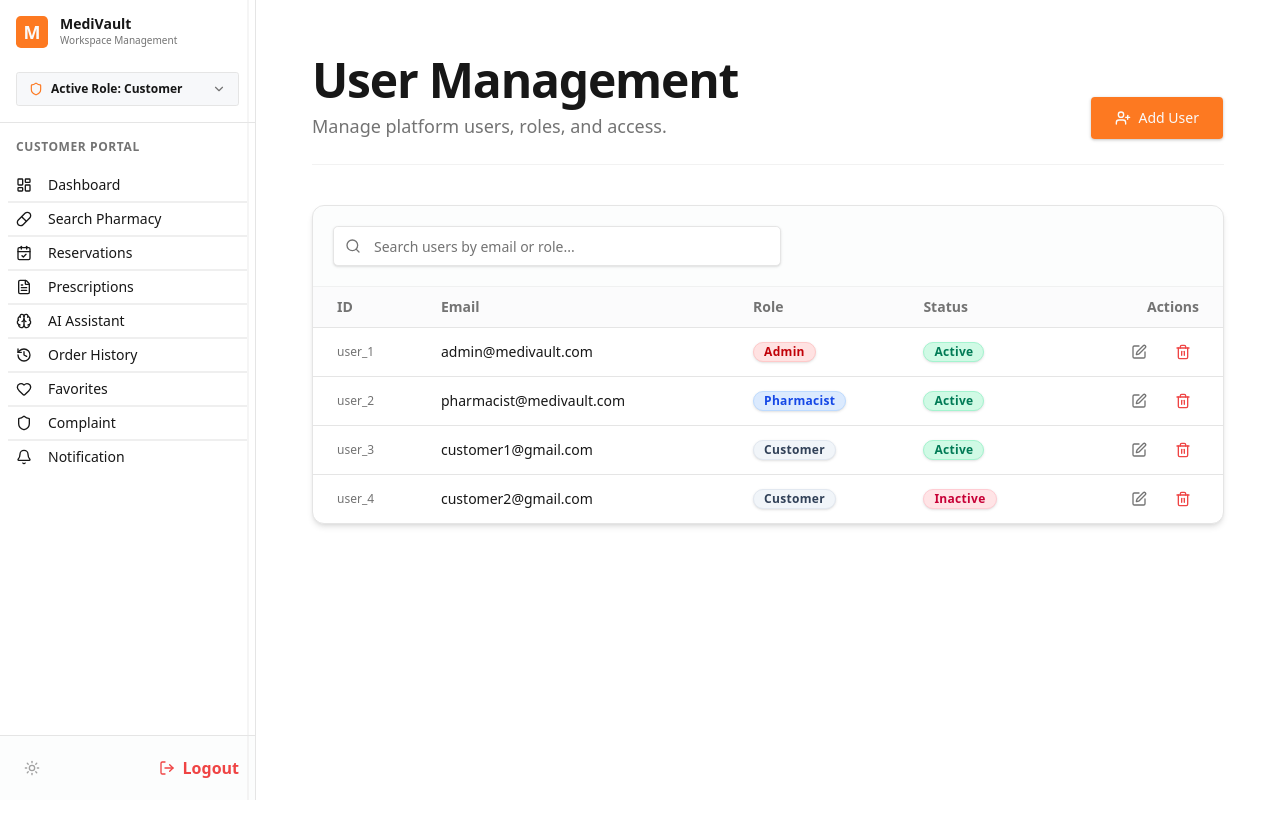
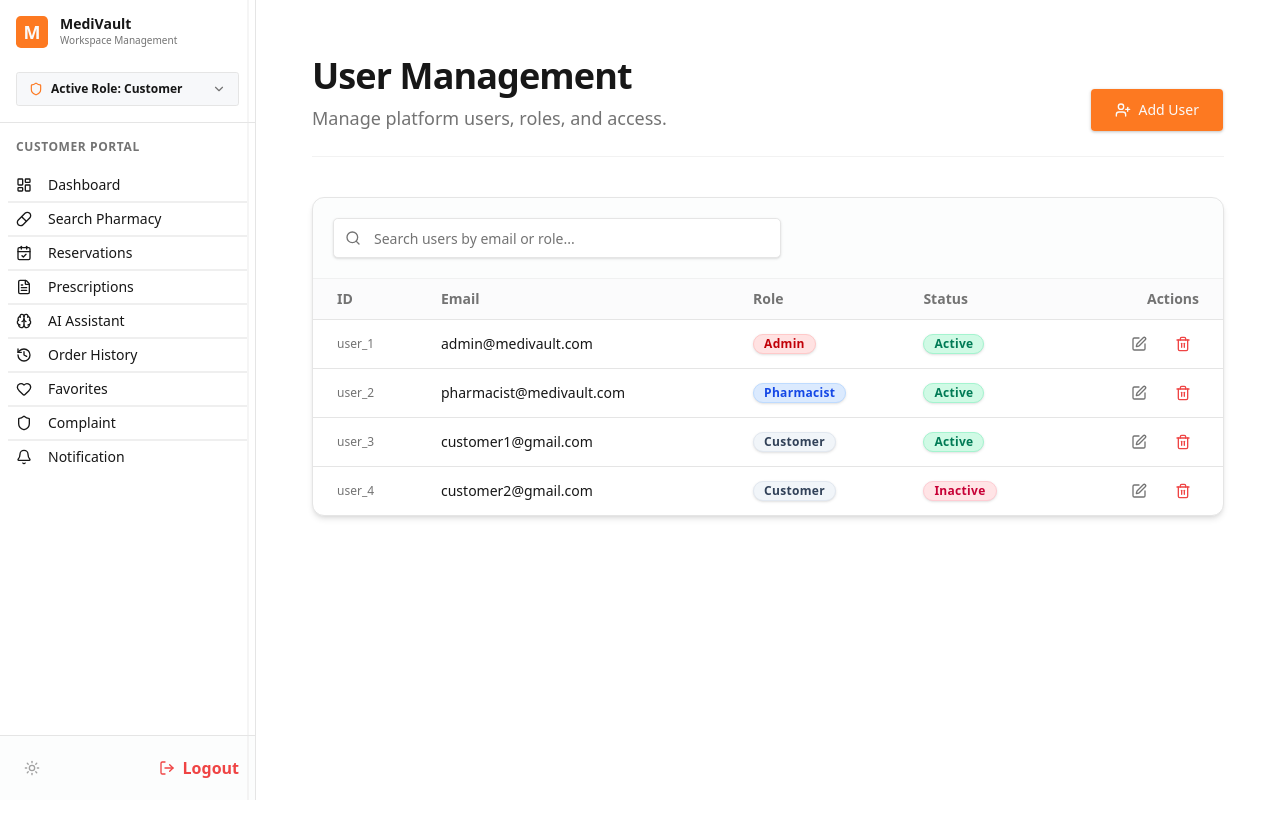
Before and after one commit to Torongo-CS/MediVault, a SvelteKit app: page /admin/users in a window 1280 px wide. Shown: the top 838 px of the page. Built offline with nearby package versions, Linux system fonts and the light colour scheme.

Commit message:
fix: fixed admin/Recieved_com

```diff
--- a/src/routes/(admin)/admin/users/+page.svelte
+++ b/src/routes/(admin)/admin/users/+page.svelte
@@ -91,7 +91,7 @@
 <div class="dashboard-container max-w-7xl mx-auto">
   <div class="dashboard-header flex justify-between items-end mb-10 border-b border-border/50 pb-6">
     <div>
-      <h1 class="text-4xl md:text-5xl font-extrabold tracking-tight text-foreground">User Management</h1>
+      <h1 class="text-4xl md:text-4xl font-extrabold tracking-tight text-foreground">User Management</h1>
       <p class="text-muted-foreground mt-2 text-base md:text-lg">Manage platform users, roles, and access.</p>
     </div>
     <Button onclick={openCreateDialog} class="gap-2 shadow-sm h-11 px-6">
```
